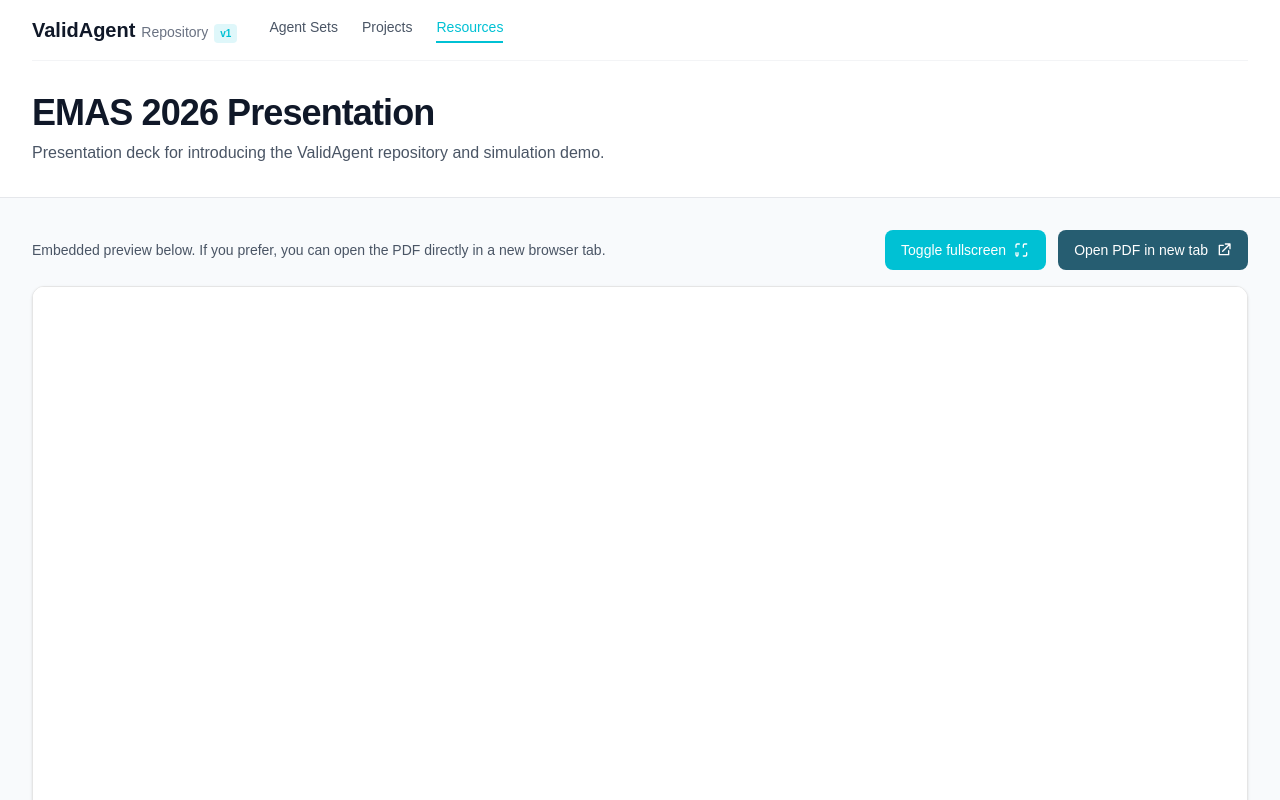
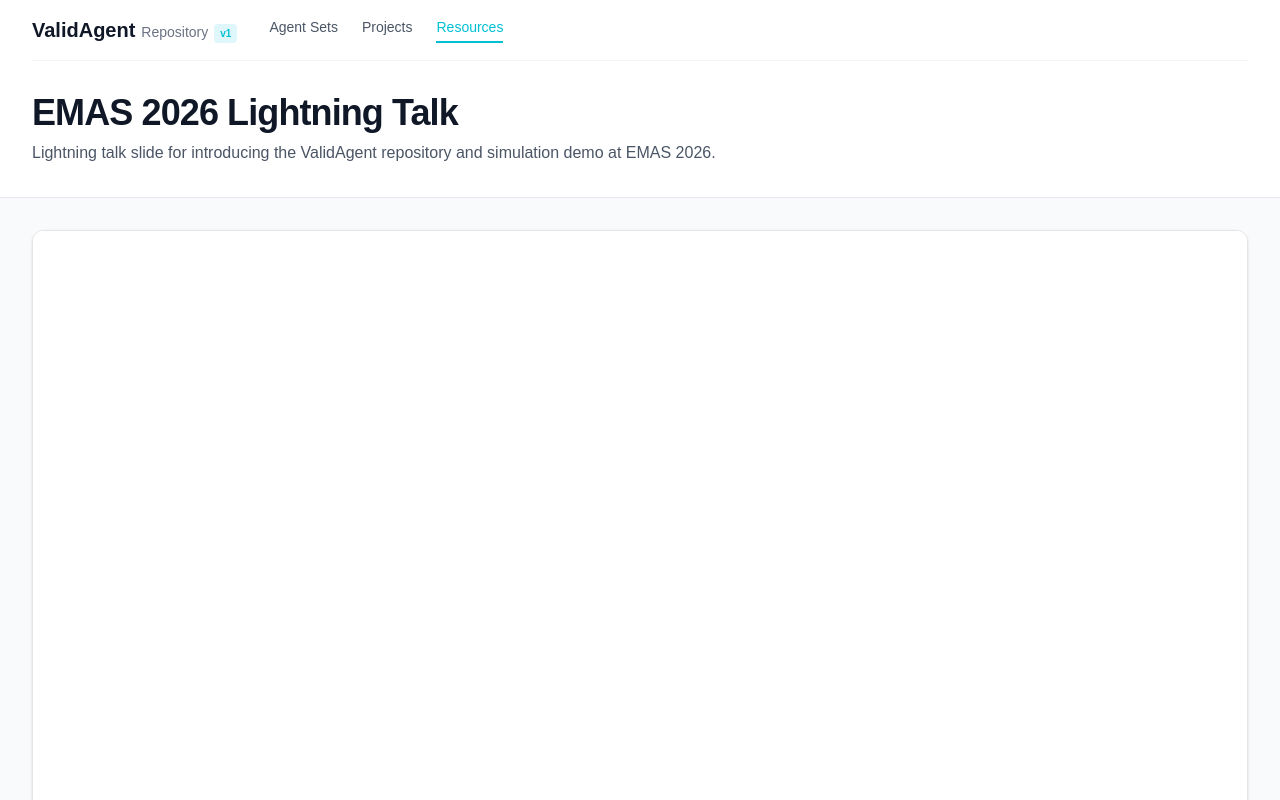
Before and after one commit to TUHH-maccs/validagent, a Next.js app: page /resources/emas-2026-presentation in a window 1280 px wide. Shown: the top 800 px of the page. Built offline with nearby package versions, Linux system fonts and the light colour scheme.

Commit message:
Update EMAS lightning talk copy and PDF asset

```diff
--- a/app/resources/emas-2026-presentation/page.tsx
+++ b/app/resources/emas-2026-presentation/page.tsx
@@ -1,6 +1,3 @@
-"use client";
-
-import { useRef } from "react";
 import Link from "next/link";
 
 const COLORS = {
@@ -10,21 +7,8 @@
 };
 
 export default function Emas2026PresentationPage() {
-  const frameContainerRef = useRef<HTMLDivElement | null>(null);
   const basePath = process.env.NODE_ENV === "production" ? "/validagent" : "";
-  const pdfPath = `${basePath}/emas-2026-validagent.pdf`;
-
-  const handleFullscreen = async () => {
-    const element = frameContainerRef.current;
-    if (!element) return;
-
-    if (document.fullscreenElement) {
-      await document.exitFullscreen();
-      return;
-    }
-
-    await element.requestFullscreen();
-  };
+  const pdfPath = `${basePath}/EMAS2026_ValidAgent.pdf`;
 
   return (
     <div className="min-h-screen bg-slate-50">
@@ -60,91 +44,27 @@
 
           <div className="py-8">
             <h1 className="text-3xl sm:text-4xl font-bold text-gray-900 tracking-tight">
-              EMAS 2026 Presentation
+              EMAS 2026 Lightning Talk
             </h1>
             <p className="mt-2 text-gray-600 max-w-3xl">
-              Presentation deck for introducing the ValidAgent repository and simulation demo.
+              Lightning talk slide for introducing the ValidAgent repository and simulation demo at EMAS 2026.
             </p>
           </div>
         </div>
       </header>
 
       <main className="max-w-[96rem] mx-auto px-4 sm:px-6 lg:px-8 py-8">
-        <div className="flex items-center justify-between gap-4 mb-4">
-          <p className="text-sm text-gray-600">
-            Embedded preview below. If you prefer, you can open the PDF directly in a new browser tab.
-          </p>
-          <div className="flex items-center gap-3">
-            <button
-              type="button"
-              onClick={handleFullscreen}
-              className="inline-flex items-center gap-2 px-4 py-2.5 text-sm font-medium text-white rounded-lg"
-              style={{ backgroundColor: COLORS.turquoise }}
-            >
-              Toggle fullscreen
-              <svg className="w-4 h-4" fill="none" stroke="currentColor" viewBox="0 0 24 24">
-                <path
-                  strokeLinecap="round"
-                  strokeLinejoin="round"
-                  strokeWidth={2}
-                  d="M8 3H5a2 2 0 00-2 2v3m16-5h-3a2 2 0 00-2 2v3m5 8v3a2 2 0 01-2 2h-3m-8-5v3a2 2 0 01-2 2H5a2 2 0 01-2-2v-3"
-                />
-              </svg>
-            </button>
-            <a
-              href={pdfPath}
-              target="_blank"
-              rel="noreferrer"
-              className="inline-flex items-center gap-2 px-4 py-2.5 text-sm font-medium text-white rounded-lg"
-              style={{ backgroundColor: COLORS.greenblue }}
-            >
-              Open PDF in new tab
-              <svg className="w-4 h-4" fill="none" stroke="currentColor" viewBox="0 0 24 24">
-                <path
-                  strokeLinecap="round"
-                  strokeLinejoin="round"
-                  strokeWidth={2}
-                  d="M14 3h7m0 0v7m0-7L10 14"
-                />
-                <path
-                  strokeLinecap="round"
-                  strokeLinejoin="round"
-                  strokeWidth={2}
-                  d="M5 5h6M5 5v14h14v-6"
-                />
-              </svg>
-            </a>
-          </div>
-        </div>
-
         <div
-          ref={frameContainerRef}
-          className="pdf-frame-container bg-white rounded-xl shadow-sm border overflow-hidden"
+          className="bg-white rounded-xl shadow-sm border overflow-hidden"
           style={{ borderColor: COLORS.light }}
         >
           <iframe
             src={pdfPath}
-            title="EMAS 2026 Presentation"
-            className="pdf-frame w-full h-[85vh] bg-white"
+            title="EMAS 2026 Lightning Talk"
+            className="w-full h-[85vh] bg-white"
           />
         </div>
       </main>
-
-      <style jsx global>{`
-        .pdf-frame-container:fullscreen {
-          width: 100vw;
-          height: 100vh;
-          margin: 0;
-          border-radius: 0;
-          border: none;
-          background: white;
-        }
-
-        .pdf-frame-container:fullscreen .pdf-frame {
-          width: 100vw;
-          height: 100vh;
-        }
-      `}</style>
     </div>
   );
 }
--- a/app/resources/page.tsx
+++ b/app/resources/page.tsx
@@ -12,7 +12,7 @@
   {
     title: "EMAS 2026",
     description:
-      "Presentation slides and supporting material for introducing the repository and simulation demo at EMAS 2026.",
+      "Lightning talk slide for introducing the repository and simulation demo at EMAS 2026.",
     href: "/resources/emas-2026-presentation",
     available: true,
     icon: (
```
Also changed, not shown: 2 other files (tests, documents, lock files or other folders).
